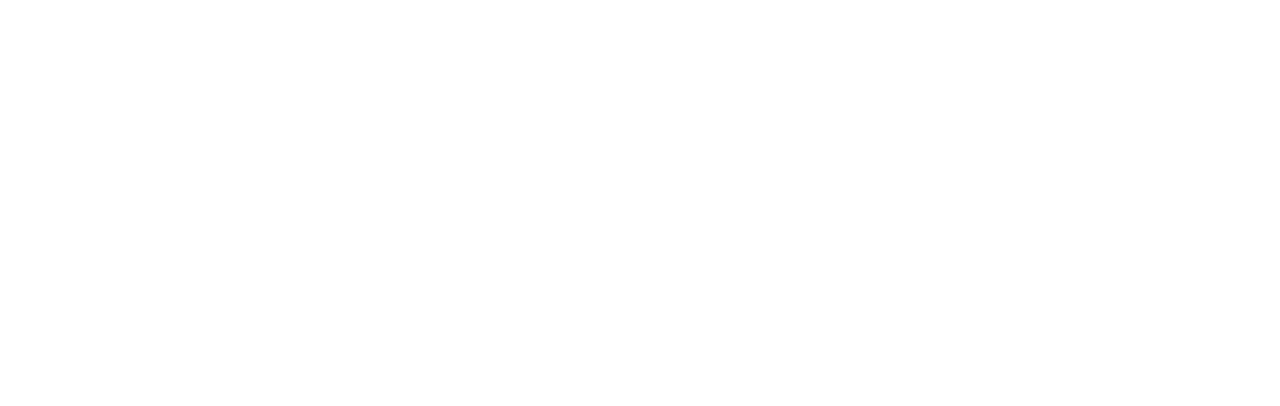
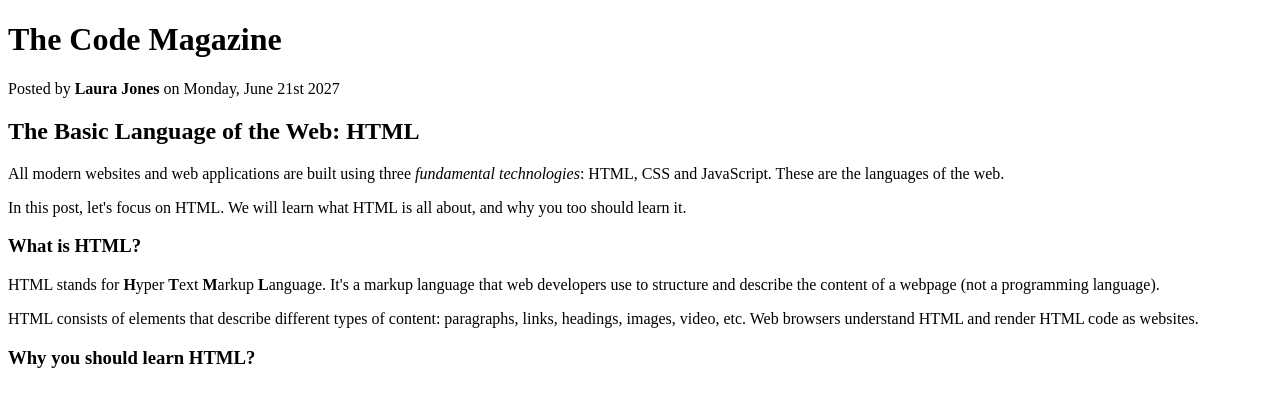
Before and after one commit to felipe-miranda-marreiros/CSS, a plain HTML site: page index.html in a window 1280 px wide. Drawn offline with Linux system fonts and the light colour scheme.

Commit message:
incorporando textos usando h e p tags

```diff
--- a/index.html
+++ b/index.html
@@ -10,6 +10,20 @@
         <title>The Basic Language of the Web: HTML</title>
     </head>
     <body>
+        <h1>The Code Magazine</h1>
+        <p>Posted by <strong>Laura Jones</strong> on Monday, June 21st 2027</p>
 
+        <h2>The Basic Language of the Web: HTML</h2>
+        <p>All modern websites and web applications are built using three <em>fundamental technologies</em>: HTML, CSS and JavaScript. These are the languages of the web.</p>
+
+        <p>In this post, let's focus on HTML. We will learn what HTML is all about, and why you too should learn it.</p>
+
+        <h3>What is HTML?</h3>
+        <p>HTML stands for <strong>H</strong>yper <strong>T</strong>ext <strong>M</strong>arkup <strong>L</strong>anguage. It's a markup language that web developers use to structure and describe the content of a webpage (not a programming language).</p>
+
+        <p>HTML consists of elements that describe different types of content: paragraphs, links, headings, images, video, etc. Web browsers understand HTML and render HTML code as websites.</p>
+
+        <h3>Why you should learn HTML?</h3>
+        <p></p>
     </body>
 </html>
```
